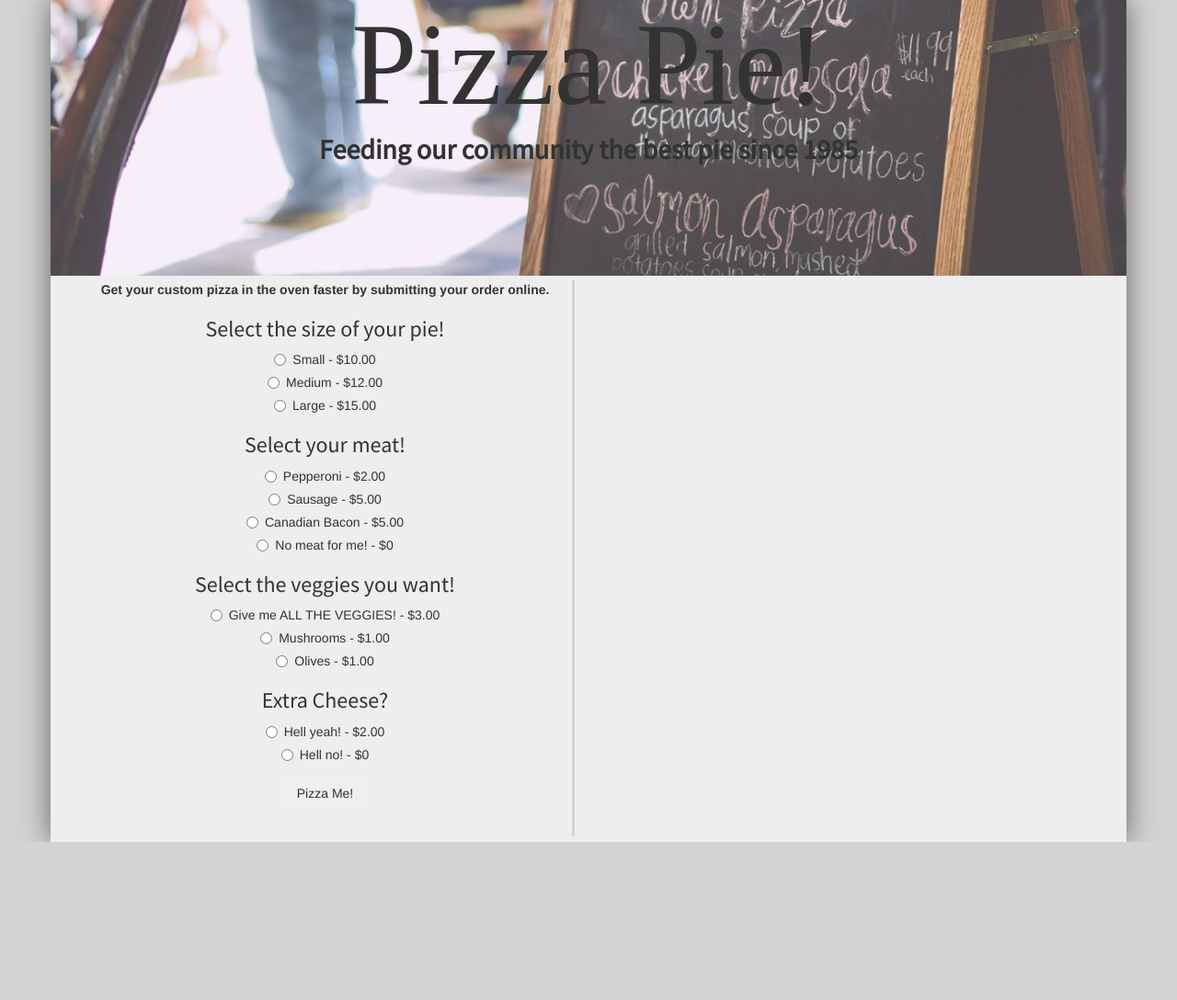
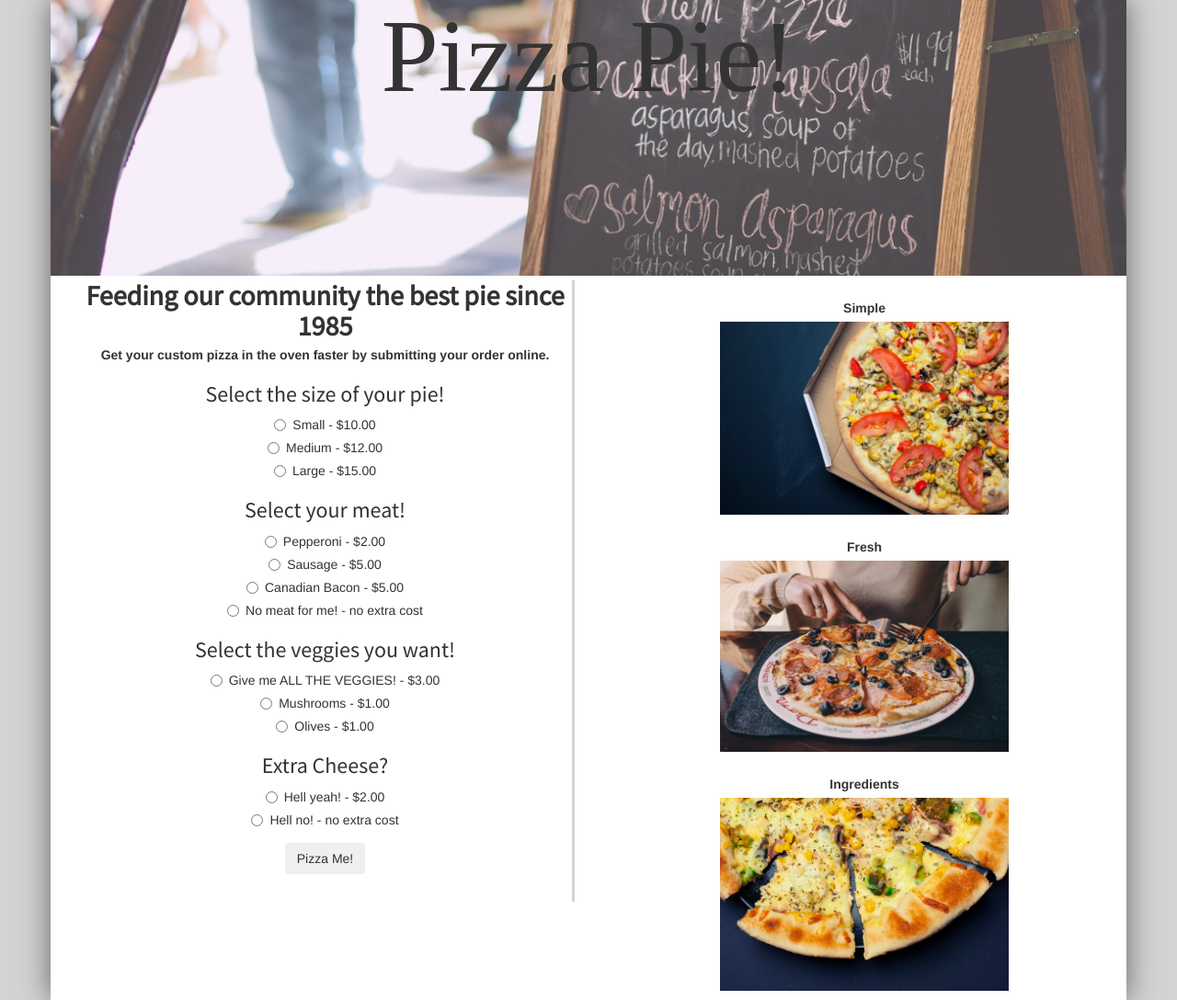
Before and after one commit to warnock/pizza-order, a plain HTML site: page index.html in a window 1280 px wide. Shown: the whole page at 92% size. Before the commit the page ends 916 px from the top, so only its background shows below. Drawn offline with nearby package versions, Linux system fonts and the light colour scheme; a web font is replaced by a local one.

Commit message:
Add pizza imgs, styles, and update branching.

```diff
--- a/css/styles.css
+++ b/css/styles.css
@@ -11,14 +11,14 @@ body {
   height: 300px;
 }
 .container {
-  background-color: #eee;
+  background-color: white;
   padding: 0;
   box-shadow: 0px 0px 30px rgb(100,100,100);
 }
 h1 {
   font-family: 'Diplomata SC';
   margin: 0;
-  font-size: 10vw;
+  font-size: 8em;
   padding: 0;
   text-align: center;
   color: #333;
@@ -40,3 +40,14 @@ h2, p {
   font-size: 30px;
   color: darkred;
 }
+img {
+  width: 55%;
+}
+ul {
+  padding:0;
+}
+li {
+   list-style-type: none;
+   padding: 20px 0 0;
+   text-align: center;
+}
--- a/index.html
+++ b/index.html
@@ -13,12 +13,12 @@
     <div class="container">
       <div class="headerImg">
         <h1>Pizza Pie!</h1>
-        <h2>Feeding our community the best pie since 1985</h2>
       </div>
       <div class="row">
         <div class="col-md-6">
           <div class="formContainer">
             <form id="pizzaOrder">
+              <h2>Feeding our community the best pie since 1985</h2>
               <p>Get your custom pizza in the oven faster by submitting your order online.</p>
               <div class="form-group">
                 <h3>Select the size of your pie!</h3>
@@ -44,7 +44,7 @@
                   <label><input type="radio" name="meatTopping" value="bacon">Canadian Bacon - $5.00 </label>
                 </div>
                 <div class="radio">
-                  <label><input type="radio" name="meatTopping" value="noMeat">No meat for me! - $0</label>
+                  <label><input type="radio" name="meatTopping" value="noMeat">No meat for me! - no extra cost</label>
                 </div>
               </div>
               <div class="form-group">
@@ -65,18 +65,31 @@
                     <label><input type="radio" name="extraCheese" value="extraCheese">Hell yeah! - $2.00</label>
                 </div>
                 <div class="radio">
-                  <label><input type="radio" name="extraCheese" value="noExtraCheese">Hell no! - $0 </label>
+                  <label><input type="radio" name="extraCheese" value="noExtraCheese">Hell no! - no extra cost </label>
                 </div>
               </div>
               <button type="submit" class="btn">Pizza Me!</button>
             </form>
-          </div>
-          <div class="col-md-6">
-
+            <p class="pizzaTotal"></p>
           </div>
         </div>
+        <div class="col-md-6">
+          <ul>
+            <li>
+              <p>Simple</p>
+              <img src="img/pizza1.jpg" alt="pizza!">
+            </li>
+            <li>
+              <p>Fresh</p>
+              <img src="img/pizza2.jpg" alt="pizza!">
+            </li>
+            <li>
+              <p>Ingredients</p>
+              <img src="img/pizza3.jpg" alt="pizza!">
+            </li>
+          </ul>
+        </div>
       </div>
-      <p class="pizzaTotal"></p>
     </div>
   </body>
 </html>
--- a/js/scripts.js
+++ b/js/scripts.js
@@ -27,14 +27,14 @@ Pizza.prototype.meatTopping = function () {
     this.value += 2;
   } else if (this.toppingOne === "noMeat") {
     0;
-  } else if (this.toppingOne === "sausage" || this.toppingONe === "bacon"){
+  } else if (this.toppingOne === "sausage" || this.toppingOne === "bacon"){
     this.value += 5;
   }
 }
 Pizza.prototype.veggieTopping = function () {
   if (this.toppingTwo === "allTheVeggies") {
     this.value += 3;
-  } else if (this.toppingTwo === "mushroom" || this.toppingTwo ==="olive") {
+  } else if (this.toppingTwo === "mushrooms" || this.toppingTwo === "olives") {
     this.value += 1;
   }
 }
```
Also changed, not shown: img/pizza1.jpg (added), img/pizza2.jpg (added), img/pizza3.jpg (added).
